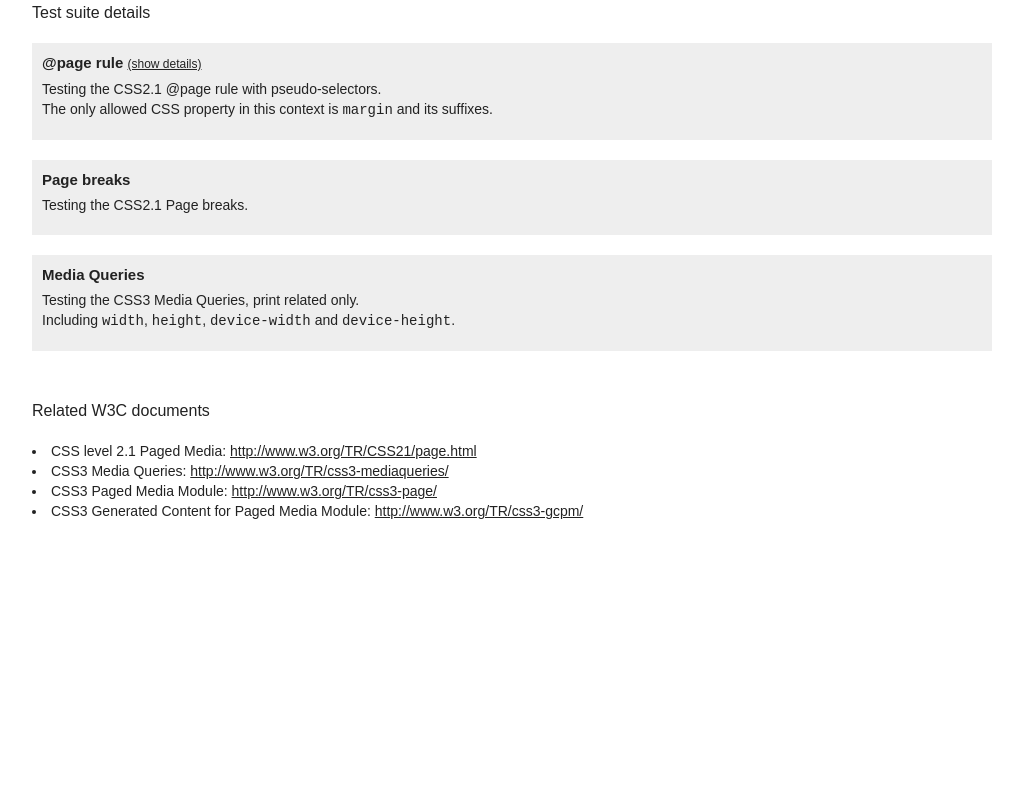
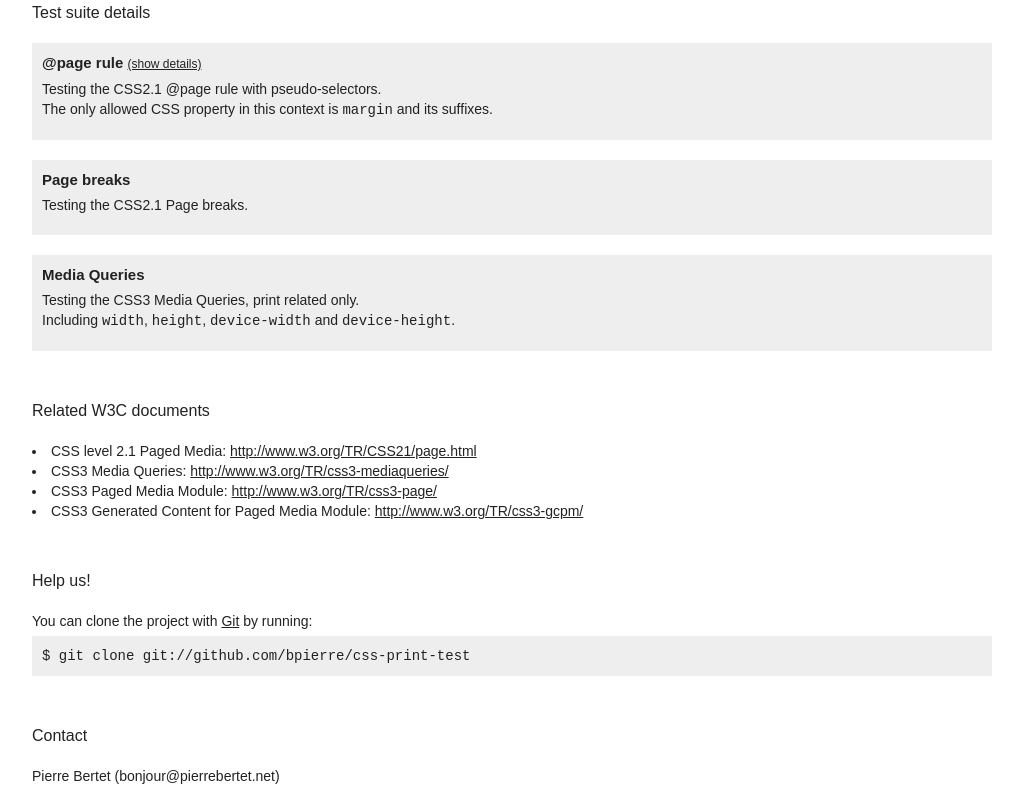
Before and after one commit to bpierre/css-print-test, a plain HTML site: page index.html in a window 1280 px wide. Shown: the part 413-1219 px from the top of the page, without its empty margins (128-1151 px from the left). Before the commit the page ends 954 px from the top, so only its background shows below. Drawn offline with Linux system fonts and the light colour scheme; a web font is replaced by a local one.

Commit message:
Added contact, project informations

```diff
--- a/index.html
+++ b/index.html
@@ -38,6 +38,7 @@
 			tbody td.y{color:#fff;background:#008000;}
 			tbody td.n{color:#fff;background:#d80e0e;}
 			li{list-style:inside disc;}
+			pre{margin:5px 0;padding:10px;background:#eee;}
 			.test{margin-bottom:20px;padding:10px;background:#eee;}
 			.test h3 a{font-size:12px;font-weight:normal;}
 			.test pre{margin:5px 0;padding:5px;font:14px/20px "Droid Sans Mono", monospace;background:#fff;}
@@ -48,6 +49,7 @@
 	</head>
 	<body>
 		<h1>Test of CSS Print support in browsers</h1>
+		<a href="http://github.com/bpierre/css-print-test"><img style="position: absolute; top: 0; right: 0; border: 0;" src="http://s3.amazonaws.com/github/ribbons/forkme_right_darkblue_121621.png" alt="Fork me on GitHub" /></a>
 		<h2>Briefly</h2>
 		<table cellpadding="0">
 			<thead>
@@ -176,6 +178,14 @@
 			<li>CSS3 Paged Media Module: <a href="http://www.w3.org/TR/css3-page/">http://www.w3.org/TR/css3-page/</a></li>
 			<li>CSS3 Generated Content for Paged Media Module: <a href="http://www.w3.org/TR/css3-gcpm/">http://www.w3.org/TR/css3-gcpm/</a></li>
 		</ul>
+
+		<h2>Help us!</h2>
+		<p>You can clone the project with <a href="http://git-scm.com">Git</a> by running:</p>
+		<pre>$ git clone git://github.com/bpierre/css-print-test</pre>
+
+		<h2>Contact</h2>
+		<p>Pierre Bertet (bonjour@pierrebertet.net)</p>
+
 		<script type="text/javascript">
 			(function(){
 				var titles = document.querySelectorAll(".test h3");
```
